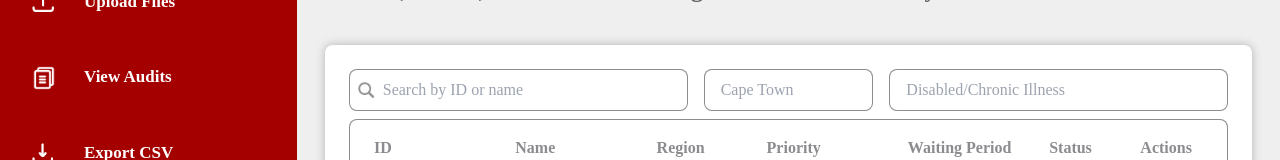
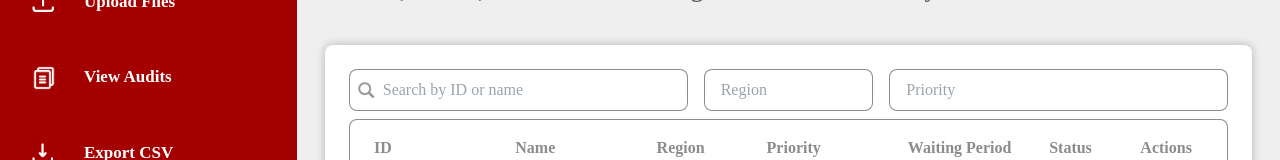
Before and after one commit to HousingAssembly/Audit-Team, a React (Create React App) app in the folder frontend/: page /dashboard/view-audit in a window 1280 px wide. Shown: the part 199-359 px from the top of the page. Built offline with nearby package versions, Linux system fonts and the light colour scheme; no server answers; sample sign-in values are in the browser's storage.

Commit message:
Fixed the search

```diff
--- a/frontend/src/components/dashboard/ViewAudit.jsx
+++ b/frontend/src/components/dashboard/ViewAudit.jsx
@@ -126,7 +126,7 @@ export default function ViewAudit() {
             <div className="flex flex-row rounded-lg border border-solid border-zinc-700/60 w-1/5 bg-white items-center px-2">
               <input
                 className="py-2 px-2 w-full outline-none"
-                placeholder="Cape Town"
+                placeholder="Region"
                 value={searchRegion}
                 onChange={(e) => setSearchRegion(e.target.value)}
               />
@@ -134,7 +134,7 @@ export default function ViewAudit() {
             <div className="flex flex-row rounded-lg border border-solid border-zinc-700/60 w-2/5 bg-white items-center px-2">
               <input
                 className="py-2 px-2 w-full outline-none"
-                placeholder="Disabled/Chronic Illness"
+                placeholder="Priority"
                 value={searchPriority}
                 onChange={(e) => setSearchPriority(e.target.value)}
               />
```
